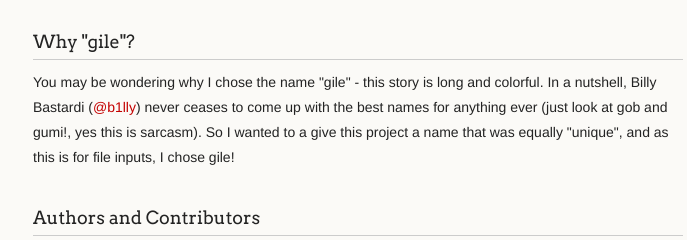
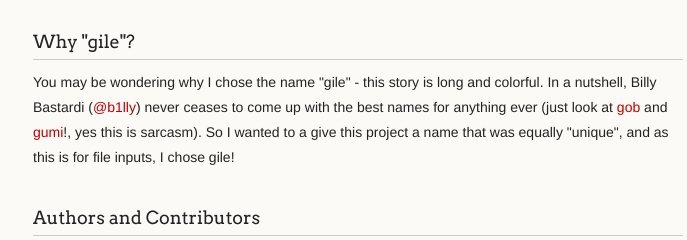
Before and after one commit to ttacon/gile, a plain HTML site: page index.html in a window 1280 px wide. Shown: the part 884-1124 px from the top of the page, 277-964 px from the left. Drawn offline with Linux system fonts and the light colour scheme.

Commit message:
Add linkes to gob (now hulk) and gumi

```diff
--- a/index.html
+++ b/index.html
@@ -90,9 +90,9 @@
         <p>
           You may be wondering why I chose the name "gile" - this story is long and colorful. In a nutshell,
           Billy Bastardi (<a href="https://github.com/b1lly" class="user-mention">@b1lly</a>) never ceases to come
-          up with the best names for anything ever (just look at gob and gumi!, yes this is sarcasm). So I
-          wanted to a give this project a name that was equally "unique", and as this is for file inputs, I chose
-          gile!
+          up with the best names for anything ever (just look at <a href="https://github.com/b1lly/gob">gob</a>
+          and <a href="https://github.com/b1lly/gumi">gumi</a>!, yes this is sarcasm). So I wanted to a give this
+          project a name that was equally "unique", and as this is for file inputs, I chose gile!
         </p>
 
         <h3>
```
